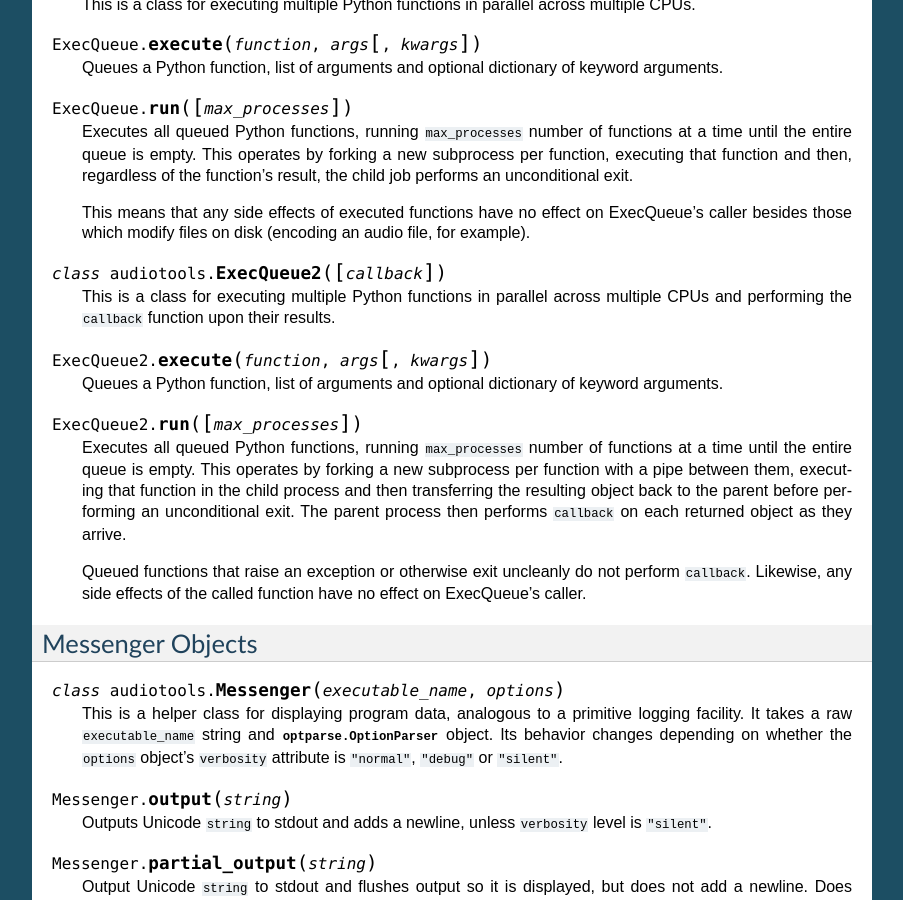
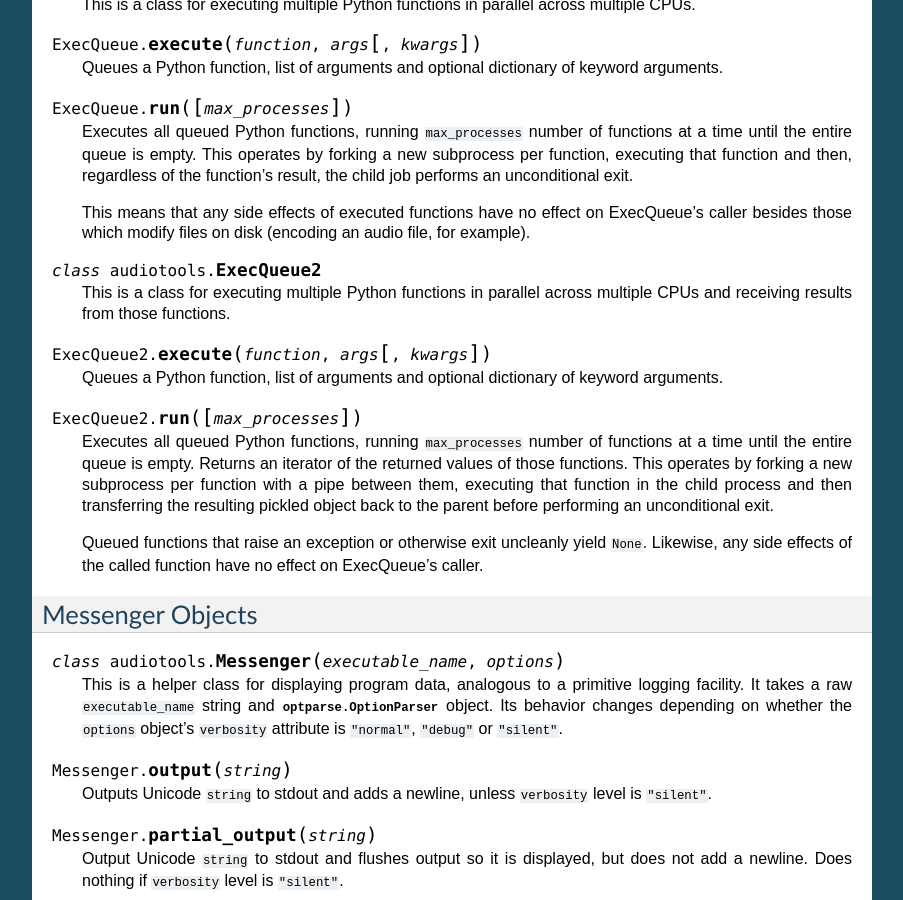
Before and after one commit to tuffy/python-audio-tools, a Sphinx documentation site: the page built from docs/programming/source/audiotools.rst, in a window 1280 px wide and 900 px high, scrolled down 17052 px. Shown: the whole window, without its empty margins (198-1101 px from the left). Built offline with Sphinx 7.4.7, drawn with Linux system fonts in a browser that asks for light colours.

Commit message:
Update ExecQueue2 interface.
Instead of initializing it with a callback function,
run() now yields the results from queued functions as they exit.

```diff
--- a/docs/programming/source/audiotools.rst
+++ b/docs/programming/source/audiotools.rst
@@ -1170,11 +1170,11 @@ ExecQueue Objects
    no effect on ExecQueue's caller besides those which modify
    files on disk (encoding an audio file, for example).
 
-.. class:: ExecQueue2([callback])
+.. class:: ExecQueue2()
 
    This is a class for executing multiple Python functions in
-   parallel across multiple CPUs and performing the ``callback``
-   function upon their results.
+   parallel across multiple CPUs and receiving results
+   from those functions.
 
 .. method:: ExecQueue2.execute(function, args[, kwargs])
 
@@ -1185,15 +1185,14 @@ ExecQueue Objects
 
    Executes all queued Python functions, running ``max_processes``
    number of functions at a time until the entire queue is empty.
+   Returns an iterator of the returned values of those functions.
    This operates by forking a new subprocess per function
    with a pipe between them, executing that function in the child process
-   and then transferring the resulting object back to the parent
+   and then transferring the resulting pickled object back to the parent
    before performing an unconditional exit.
-   The parent process then performs ``callback`` on each
-   returned object as they arrive.
 
    Queued functions that raise an exception or otherwise exit uncleanly
-   do not perform ``callback``.
+   yield ``None``.
    Likewise, any side effects of the called function have no
    effect on ExecQueue's caller.
 
```
Also changed, not shown: audiotools/__init__.py (+8 -9 lines), 2 other files.
